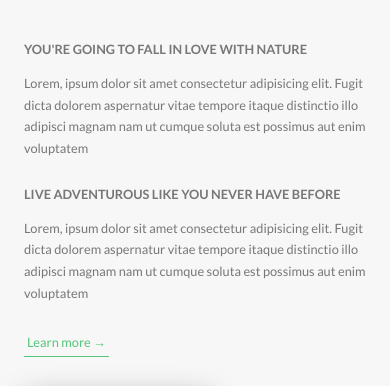
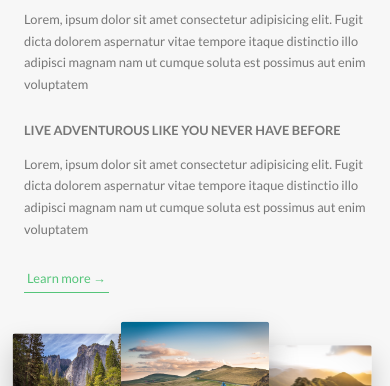
Before and after one commit to bryan-m-rojas/Natours, a website: page index.html in a window 390 px wide. Shown: the part 926-1312 px from the top of the page. Drawn offline with Linux system fonts and the light colour scheme.

Commit message:
Added more media queries for layout, about and featues sections

```diff
--- a/sass/base/_utilities.scss
+++ b/sass/base/_utilities.scss
@@ -8,10 +8,18 @@
 
 .u-margin-bottom-medium {
     margin-bottom: 4rem !important;
+
+    @include respond(tablet-port){
+        margin-bottom: 3rem !important;
+    }
 }
 
 .u-margin-bottom-big {
     margin-bottom: 8rem !important;
+
+    @include respond(tablet-port){
+        margin-bottom: 5rem !important;
+    }
 }
 
 .u-margin-top-big {
--- a/sass/components/_composition.scss
+++ b/sass/components/_composition.scss
@@ -10,19 +10,43 @@
         transition: all .2s;
         outline-offset: .75rem;
 
+        @include respond(tablet-port){
+            float: left;
+            position: relative;
+            width: 33.3333%;
+            box-shadow: 0 1.5rem 3rem rgba($color-black, .2);
+        }
+
         &--p1 {
             left: 0;
             top: -2rem;
+
+            @include respond(tablet-port){
+                top: 0;
+                transform: scale(1.2);
+            }
         }
 
         &--p2 {
             right: 0;
             top: 2rem;
+
+            @include respond(tablet-port){
+                top: -1rem;
+                transform: scale(1.3);
+                z-index: 100;
+            }
         }
 
         &--p3 {
             left: 20%;
             top: 10rem;
+
+            @include respond(tablet-port){
+                top: 1rem;
+                left: 0;
+                transform: scale(1.1);
+            }
         }
 
         &:hover {
--- a/sass/components/_feature-box.scss
+++ b/sass/components/_feature-box.scss
@@ -6,6 +6,10 @@
     border-radius: $default-border-radius;
     box-shadow: 0 1.5rem 4rem rgba($color-black, .15);
     transition: all .2s;
+
+    @include respond(tablet-port){
+        padding: 2rem;
+    }
 
     &__icon {
         font-size: 6rem;
@@ -17,6 +21,10 @@
             $color-primary-dark);
         -webkit-background-clip: text;
         color: transparent;
+
+        @include respond(tablet-port){
+            margin-bottom: 0;
+        }
     }
 
     &:hover {
--- a/sass/layout/_footer.scss
+++ b/sass/layout/_footer.scss
@@ -11,6 +11,10 @@
     &__logo-box {
         text-align: center;
         margin-bottom: 8rem;
+
+        @include respond(tablet-port){
+            margin-bottom: 6rem;
+        }
     }
 
     &__logo {
--- a/sass/pages/_home.scss
+++ b/sass/pages/_home.scss
@@ -2,6 +2,10 @@
     background-color: $color-gray-light-1;
     padding: 25rem 0;
     margin-top: -20vh;
+
+    @include respond(tablet-port){
+        padding: 20rem 0;
+    }
 }
 
 .section-features {
@@ -18,17 +22,29 @@
     & > * {
         transform: skewY(7deg);
     }
+
+    @include respond(tablet-port){
+        padding: 10rem 0;
+    }
 }
 
 .section-tours {
     background-color: $color-gray-light-1;
     padding: 25rem 0 15rem 0;
     margin-top: -10rem;
+
+    @include respond(tablet-port){
+        padding: 20rem 0 10rem 0rem;
+    }
 }
 
 .section-stories {
     padding: 15rem 0;
     position: relative;
+
+    @include respond(tablet-port){
+        padding: 10rem 0;
+    }
 }
 
 .section-book {
@@ -37,6 +53,10 @@
         to right bottom,
         $color-primary-light,
         $color-primary-dark);
+
+    @include respond(tablet-port){
+        padding: 10rem 0;
+    }
 }
 
 .book {
```
Also changed, not shown: css/style.css.
